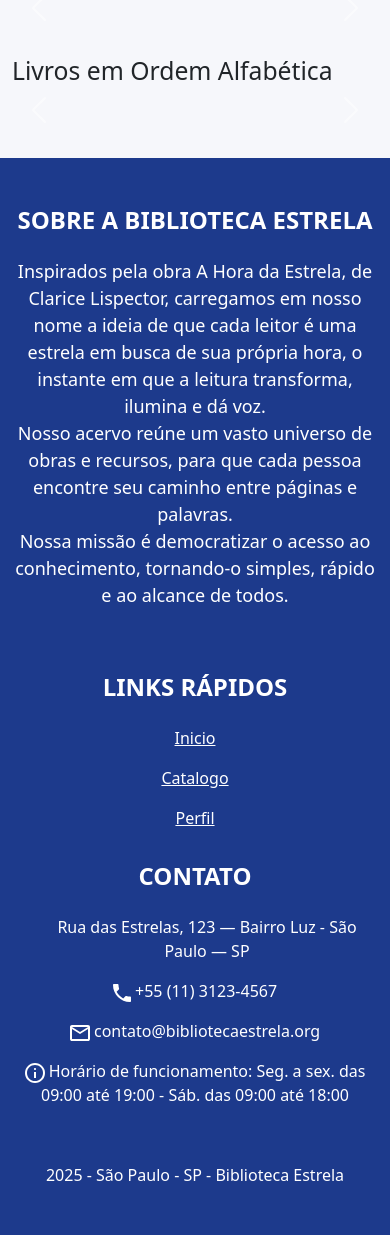
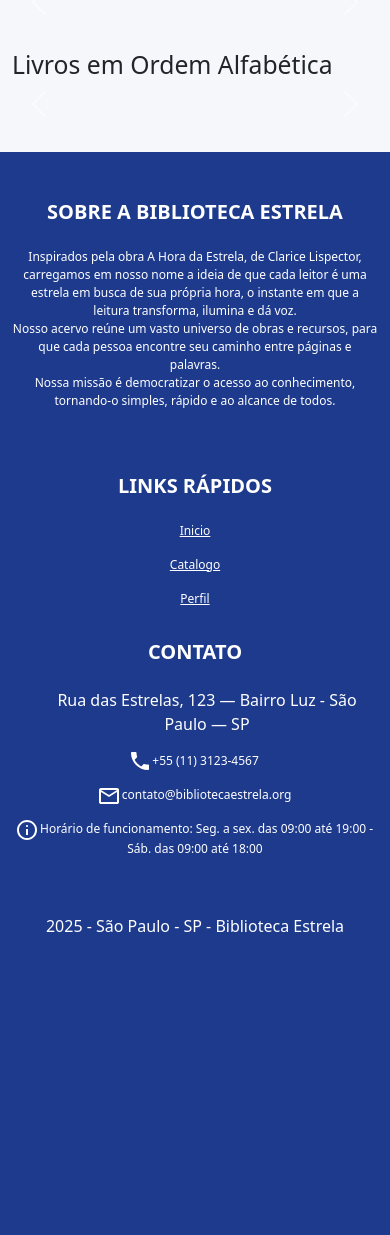
Before and after one commit to SENAI-Morvan-Figueiredo/Os-3-mosqueteiros---Biblioteca, a Django app: page /livros/ in a window 390 px wide; the page is wider, and only the part inside the window is pictured. Shown: the part 628-1863 px from the top of that part. After the commit the page ends 1560 px from the top of that part, so only its background shows below. Run offline with Django 5.2, Linux system fonts and the light colour scheme; data that the repository does not hold is empty.

Commit message:
responsividade header e footer

```diff
--- a/BibliotecaEstrela/BibliotecaEstrela/static/css/style.css
+++ b/BibliotecaEstrela/BibliotecaEstrela/static/css/style.css
@@ -5,6 +5,24 @@ body{
 
 #navbarNav{
     padding: 5px 10px 5px 0;
+}
+
+.navbar-toggler{
+    border-color: #ffffff;
+}
+
+.navbar-toggler-icon {
+    /* Diminui a altura e largura do ícone. Experimente o valor que melhor se encaixa. */
+    width: 1.2em;
+    height: 1.2em;
+
+    /* Se você quiser garantir que o SVG não seja cortado: */
+    background-size: 100% 100%;
+}
+
+/* Opcional: Se quiser que o botão (área clicável) seja menor */
+.navbar-toggler {
+    padding: 0.25rem 0.5rem; /* Diminui o preenchimento interno do botão */
 }
 
 .nav-search {
@@ -130,3 +148,75 @@ body{
 .opcoes-perfil button:hover {
     background: #d1d5e0;
 }
+
+@media (max-width:1300px){
+    .fonte-footer {
+        font-size: 16px !important;
+    }
+}
+
+@media (max-width: 992px) {
+    .opcoes-perfil{
+        left: 0;
+    }
+
+    .nav-link{
+        font-size: 14px;
+    }
+
+    .img-perfil{
+        width: 35px;
+        height: 35px;
+    }
+
+    .header-input {
+        border-radius: 18px;
+        min-width: 200px;
+        max-width: 800px;
+        font-size: 14px;
+    }
+
+    .btn-header {
+        border-radius: 18px;
+        width: 8em;
+        font-size: 14px;
+    }
+
+    .footer-title{
+        font-size: 20px;
+    }
+
+    .fonte-footer {
+        font-size: 14px !important;
+    }
+}
+
+@media(max-width:600px){
+    .nav-link{
+        font-size: 12px;
+    }
+
+    .img-perfil{
+        width: 30px;
+        height: 30px;
+    }
+
+    .header-input {
+        border-radius: 16px;
+        min-width: 200px;
+        max-width: 800px;
+        height: 2.8em;
+        font-size: 12px;
+    }
+
+    .btn-header {
+        border-radius: 16px;
+        width: 7.5em;
+        height: 2.8em;
+        font-size: 12px;
+    }
+
+    .fonte-footer {
+        font-size: 12px !important;
+    }
+}
--- a/BibliotecaEstrela/BibliotecaEstrela/templates/partials/footer.html
+++ b/BibliotecaEstrela/BibliotecaEstrela/templates/partials/footer.html
@@ -14,7 +14,7 @@
           <h6 class="text-uppercase fw-bold mb-4 footer-title">
           Sobre a Biblioteca Estrela
           </h6>
-          <p style="font-size: 18px;">
+          <p class="fonte-footer" style="font-size: 18px;">
             Inspirados pela obra A Hora da Estrela, de Clarice Lispector,
             carregamos em nosso nome a ideia de que cada leitor é uma estrela em busca de sua própria hora,
             o instante em que a leitura transforma, ilumina e dá voz.<br>
@@ -35,18 +35,18 @@
           <h6 class="text-uppercase fw-bold mb-4 footer-title">
             Links Rápidos
           </h6>
-          <p>
+          <p class="fonte-footer">
             <a href="/" class="text-reset mb-4">Inicio</a>
           </p>
-          <p>
+          <p class="fonte-footer">
             <a href="{% url 'livros' %}" class="text-reset">Catalogo</a>
-          </p>
+          </p class="fonte-footer">
           {% if user.is_authenticated %}
-            <p>
+            <p class="fonte-footer">
               <a href="{% url 'tela_perfil' %}" class="text-reset">Perfil</a>
             </p>
           {% else %}
-            <p>
+            <p class="fonte-footer">
               <a href="{% url 'login' %}" class="text-reset">Perfil</a>
             </p>
           {% endif %}
@@ -59,15 +59,15 @@
           <!-- Links -->
           <h6 class="text-uppercase fw-bold mb-4 footer-title">Contato</h6>
           <p class="ps-4">Rua das Estrelas, 123 — Bairro Luz - São Paulo — SP</p>
-          <p>
+          <p class="fonte-footer">
             <img src="{% static 'icone-telefone.svg' %}" alt="">
             +55 (11) 3123-4567
           </p>
-          <p>
+          <p class="fonte-footer">
             <img src="{% static 'icone-email.svg' %}" alt="">
             contato@bibliotecaestrela.org
           </p>
-          <p>
+          <p class="fonte-footer">
             <img src="{% static 'icone-info.svg' %}" alt="">
             Horário de funcionamento: Seg. a sex. das 09:00 até 19:00 - Sáb. das  09:00 até 18:00
           </p>
--- a/BibliotecaEstrela/BibliotecaEstrela/templates/partials/header.html
+++ b/BibliotecaEstrela/BibliotecaEstrela/templates/partials/header.html
@@ -1,5 +1,5 @@
 {% load static %}
-<nav class="navbar navbar-expand-lg bg-body-primary" style="background-color: #1D3A8C;">
+<nav class="navbar navbar-expand-lg bg-body-primary navbar-dark" style="background-color: #1D3A8C;">
     <div class="container-fluid">
         <a href="/">
             <img src={% static "Logo_Biblioteca_Estrela-Photoroom_1-removebg-preview 2.svg" %}>
@@ -51,8 +51,8 @@
                         <a href="#">Notificações</a>
                         <a href="{% url 'multas' %}">Multas</a>
                         <form action="{% url 'logout' %}" method="post">
-                        {% csrf_token %}
-                        <button type="submit">Logout</button>
+                            {% csrf_token %}
+                            <button type="submit">Logout</button>
                         </form>
                     </div>
                 </li>
```
Also changed, not shown: BibliotecaEstrela/media/imagem_perfil/A_avatar.png (added), BibliotecaEstrela/media/imagem_perfil/C_avatar.png (added), BibliotecaEstrela/media/imagem_perfil/G_avatar.png (added), BibliotecaEstrela/media/imagem_perfil/Gabri1_avatar.png (added), BibliotecaEstrela/media/imagem_perfil/Gabriel11_avatar.png (added), BibliotecaEstrela/media/imagem_perfil/Gabriel_Morais_avatar_Hkhhw0p.png (added), BibliotecaEstrela/media/imagem_perfil/Gabriel_avatar.png (added), BibliotecaEstrela/media/imagem_perfil/Logo_Biblioteca_Estrela-Photoroom_1.png (added), BibliotecaEstrela/media/imagem_perfil/d_avatar.png (added), BibliotecaEstrela/media/imagem_perfil/e_avatar.png (added), BibliotecaEstrela/media/imagem_perfil/finstance.username_avatar.png (added).
